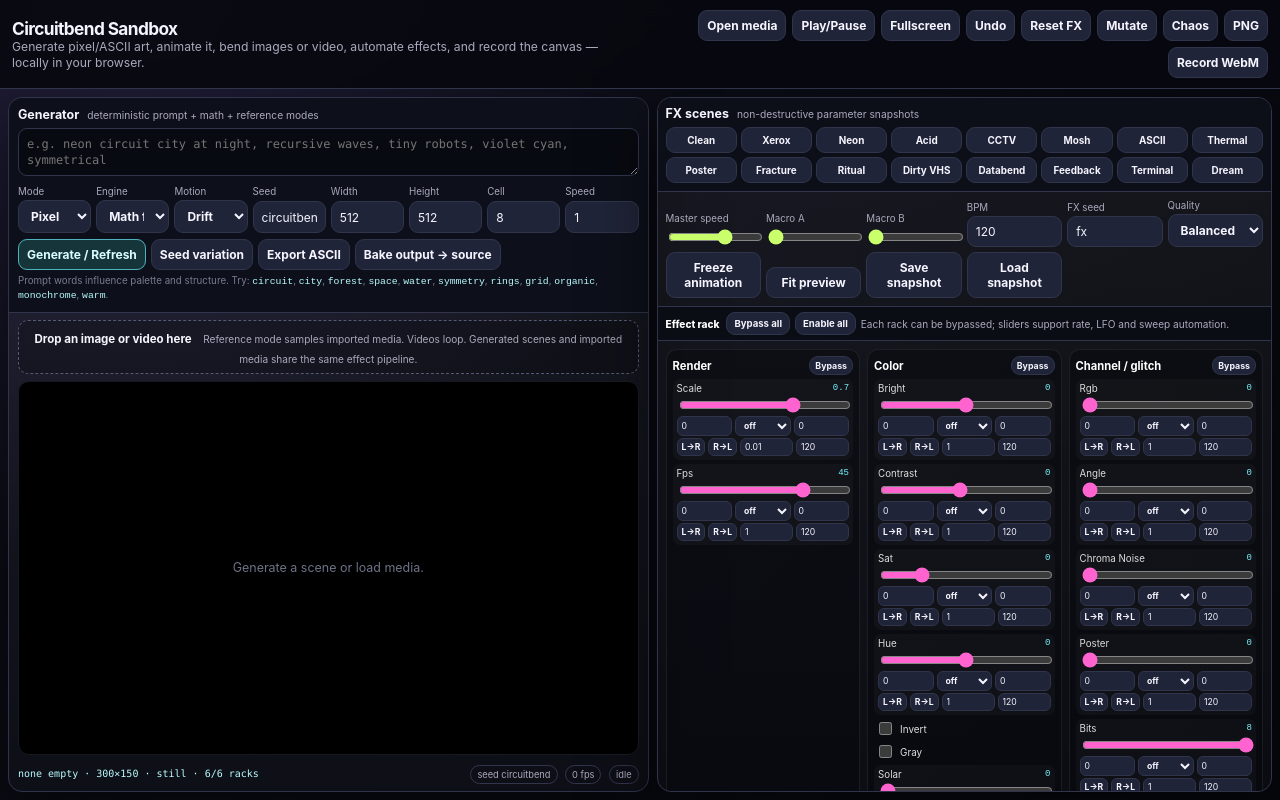
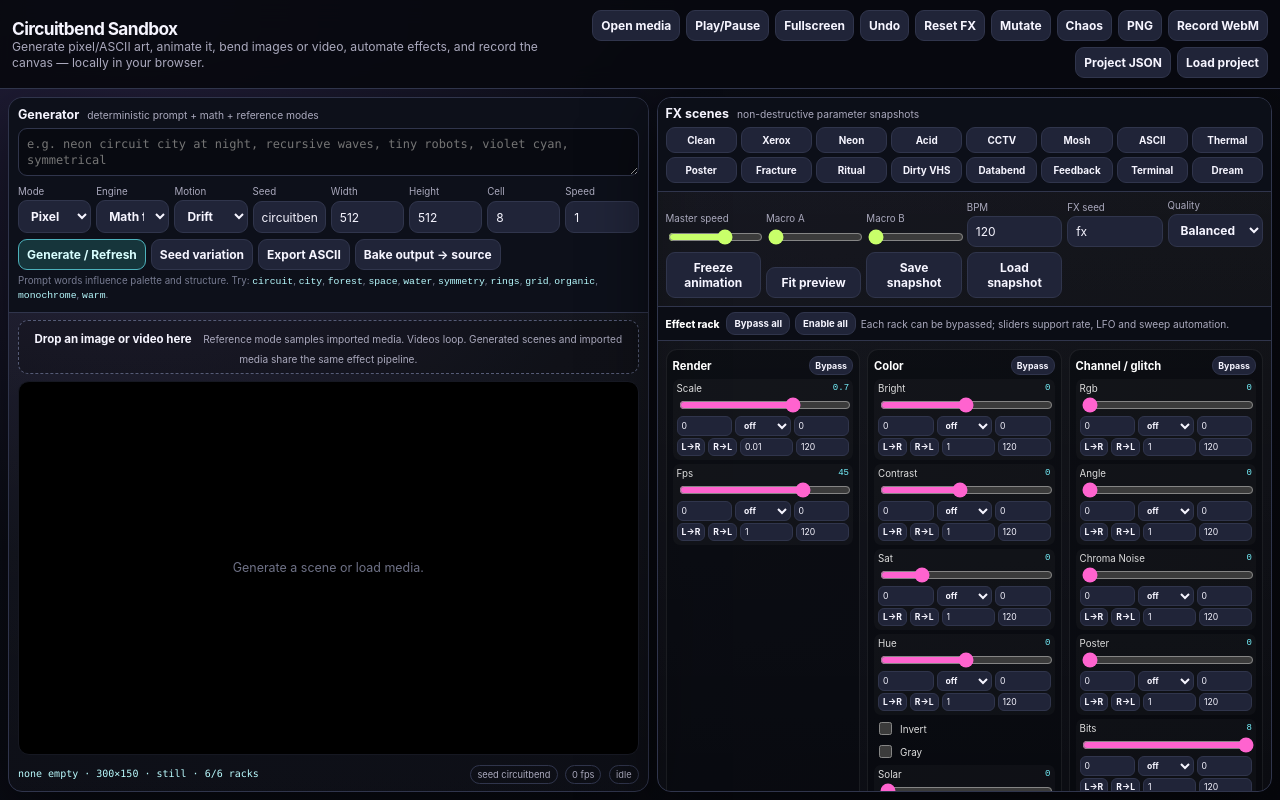
Before and after one commit to generalgroovy/circuitbend, a website: page index.html in a window 1280 px wide. Drawn offline with Linux system fonts and the light colour scheme.

Commit message:
Expose portable project controls in sandbox UI

```diff
--- a/index.html
+++ b/index.html
@@ -24,6 +24,8 @@
     <button id="chaosBtn">Chaos</button>
     <button id="snapBtn">PNG</button>
     <button id="recordBtn">Record WebM</button>
+    <button id="projectSaveBtn" title="Download a portable Circuitbend project JSON">Project JSON</button>
+    <label class="filebtn">Load project<input id="projectFile" type="file" accept="application/json,.json"></label>
   </div>
 </header>
 <main class="main">
@@ -102,5 +104,6 @@
 </main>
 </div>
 <script src="main.js"></script>
+<script src="project.js"></script>
 </body>
 </html>
```
